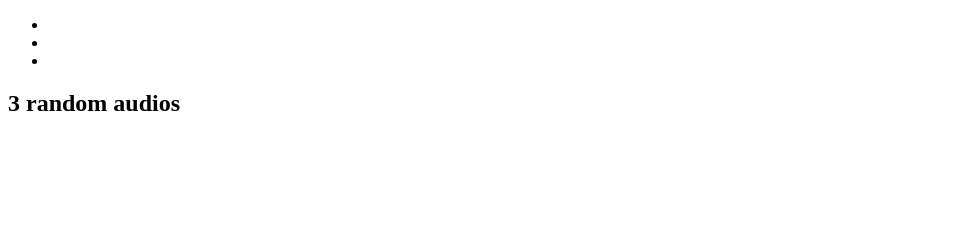
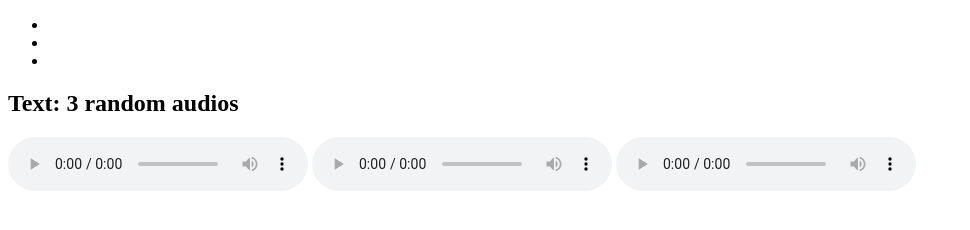
Before and after one commit to acciojob/semantic-navbar-and-audios-siddharth2504, a website: page main.html in a window 1280 px wide. Shown: the whole page, without its empty margins (0-970 px from the left). Drawn offline with Linux system fonts and the light colour scheme.

Commit message:
created a submission

```diff
--- a/main.html
+++ b/main.html
@@ -16,10 +16,10 @@
         </ul>
     </nav>
     <section>
-        <h2>3 random audios</h2>
-        <audio src="http://commondatastorage.googleapis.com/codeskulptor-demos/DDR_assets/Kangaroo_MusiQue_-_The_Neverwritten_Role_Playing_Game.mp3"></audio>
-        <audio src="http://commondatastorage.googleapis.com/codeskulptor-assets/Epoq-Lepidoptera.ogg"></audio>
-        <audio src="http://codeskulptor-demos.commondatastorage.googleapis.com/pang/paza-moduless.mp3"></audio>
+        <h2>Text: 3 random audios</h2>
+        <audio controls><source src="http://commondatastorage.googleapis.com/codeskulptor-demos/DDR_assets/Kangaroo_MusiQue_-_The_Neverwritten_Role_Playing_Game.mp3" type="audio/mp3"></audio>
+        <audio controls><source src="http://commondatastorage.googleapis.com/codeskulptor-assets/Epoq-Lepidoptera.ogg" type="audio/ogg"></audio>
+        <audio controls><source src="http://codeskulptor-demos.commondatastorage.googleapis.com/pang/paza-moduless.mp3" type="audio/mp3"></audio>
     </section>
 	<!-- the entire body must be written by student -->
     <script type="text/javascript" src="./script.js">
```
